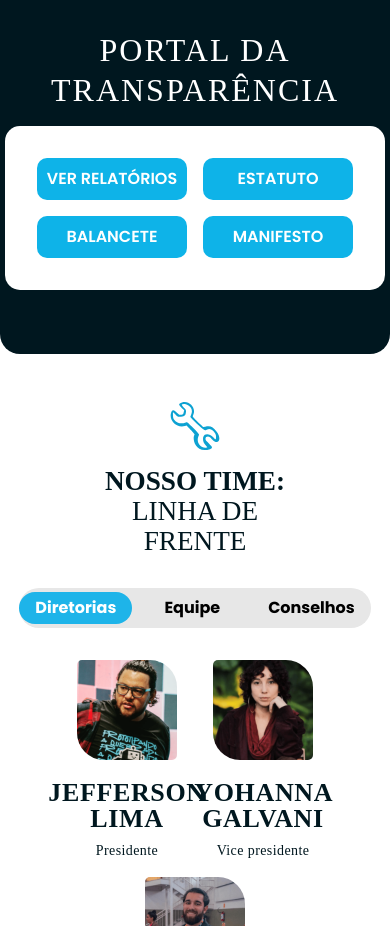
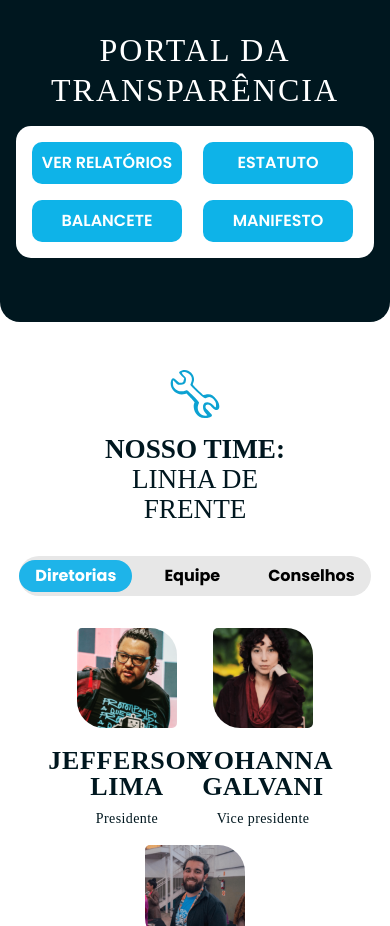
Before and after one commit to LAYSEGABI/Site-paq-25, a Next.js app: page / in a window 390 px wide. Shown: the part 3020-3946 px from the top of the page. Built offline with nearby package versions, Linux system fonts and the light colour scheme; a web font is replaced by a local one.

Commit message:
ajuste portal da transparencia

```diff
--- a/src/app/components/Impactometro/impaqtrometro.module.css
+++ b/src/app/components/Impactometro/impaqtrometro.module.css
@@ -151,7 +151,7 @@
 
 }
 
-@media (max-width:450px) {
+@media (max-width:400px) {
 
     .impaqtometroCard {
         flex-direction: row;
@@ -170,5 +170,10 @@
         text-transform: uppercase
     }
 
+    .portal > div {
+        margin: 1rem;
+        padding: 1rem;
+    }
+
 
 }
```
